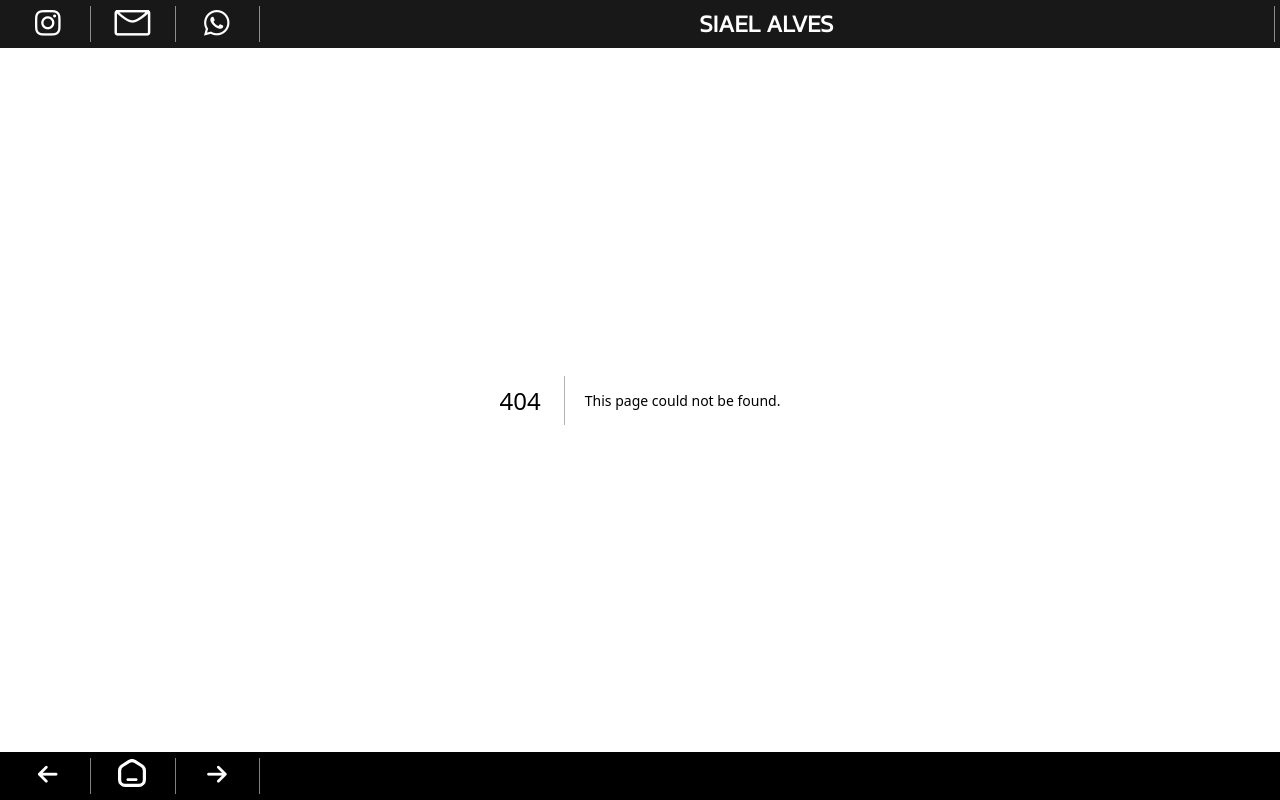
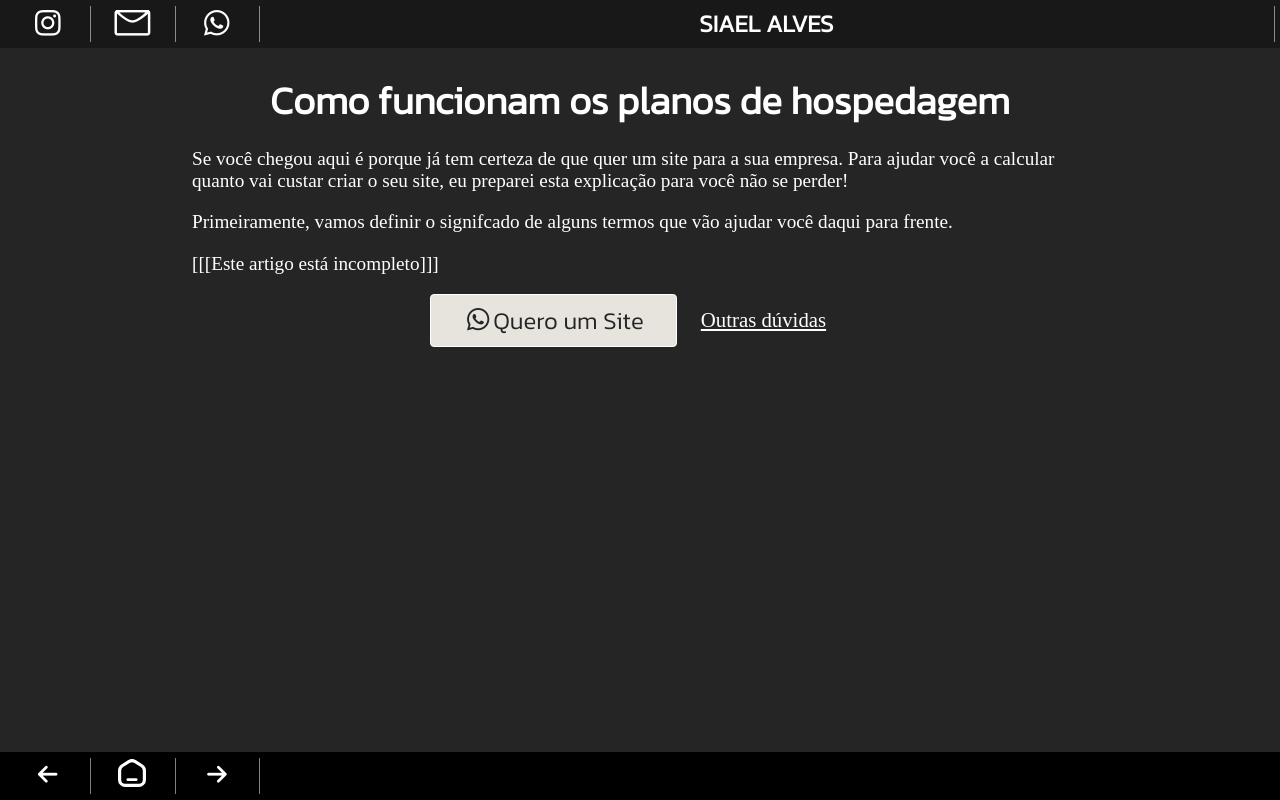
Before and after one commit to siaelalves/siaelalves-nextjs, a Next.js app: page /artigos/como-funcionam-os-planos-de-hospedagem in a window 1280 px wide. Before the commit this address had no page. Built offline with nearby package versions, Linux system fonts and the light colour scheme; a web font is replaced by a local one.

Commit message:
FEAT Adicionado conteúdo à página sobre tipos de Hospedagem.

```diff
--- /dev/null
+++ b/src/app/artigos/como-funcionam-os-planos-de-hospedagem/page.js
@@ -0,0 +1,57 @@
+import Title from "../../../components/Title/Title"
+import ImageList from '../../../components/ImageList/ImageList'
+import Paragraph from '../../../components/Paragraph/Paragraph'
+import blog from "../../../assets/interface/website-blog-option.svg"
+import landingPage from '../../../assets/interface/website-landingpage-option.svg'
+import institution from '../../../assets/interface/website-institutional-option.svg'
+import catalogue from '../../../assets/interface/website-priceCatalogue-option.svg'
+import gallery from '../../../assets/interface/website-gallery-option.svg'
+import FlatButton from "../../../components/FlatButton/FlatButton"
+import style from './page.module.css'
+import Metadata from "../../../components/Metadata/Metadata"
+
+export const metadata = {
+ title: "Como funcionam os planos de hospedagem - Siael Alves",
+ description: "Entenda melhor como os planos de hospedagem funcionam e calcule o custo do seu site antes de criá-lo! Entre em contato comigo para fazer um orçamento",
+ author: "Siael Alves",
+ creator: "Siael Alves",
+ thumbnail: "",
+ url: "https://siaelalves.com.br/artigos/como-funcionam-os-planos-de-hospedagem",
+ metadataBase: new URL('https://siaelalves.com.br'),
+ icons: {
+  icon: "favicon.svg"
+ },
+ alternates: {
+  canonical: "https://siaelalves.com.br/artigos/como-funcionam-os-planos-de-hospedagem"
+ },
+ openGraph: {
+  title: "Como funcionam os planos de hospedagem - Siael Alves",
+  description: "Entenda melhor como os planos de hospedagem funcionam e calcule o custo do seu site antes de criá-lo! Entre em contato comigo para fazer um orçamento",
+  type: 'website',
+  publishedTime: '2025-07-14T14:20:00.000Z',
+  authors: ["Siael Alves"],
+ }
+};
+
+export default function Page() {
+ const WhatsAppLink = "https://api.whatsapp.com/send?phone=5532991223016&text=Ol%C3%A1%21%20Preciso%20conversar%20com%20voc%C3%AA%20sobre%20meu%20novo%20site%21"
+
+ return (
+  <>
+   <article className={style.content}>
+    <Title title={"Como funcionam os planos de hospedagem"}/>
+    <Paragraph text="Se você chegou aqui é porque já tem certeza de que quer um site para a sua empresa. Para ajudar
+    você a calcular quanto vai custar criar o seu site, eu preparei esta explicação para você não se perder!"/>
+
+    <Paragraph text="Primeiramente, vamos definir o signifcado de alguns termos que vão ajudar você daqui para frente."/>
+
+    <Paragraph text="[[[Este artigo está incompleto]]]"/>
+
+    <div className={style.buttonLine}>
+     <FlatButton label={"Quero um Site"} icon="socialwhatsapp-icon-dark" path={WhatsAppLink} title={"Entrar em contato pelo WhatsApp"} type="primary"/>
+     <FlatButton label={"Outras dúvidas"} icon="" path={"/artigos"} title={"Ver lista de artigos"} type="terciary"/>
+    </div>
+   </article>
+  </>
+ )
+}
--- /dev/null
+++ b/src/app/artigos/como-funcionam-os-planos-de-hospedagem/page.module.css
@@ -0,0 +1,49 @@
+.content{
+ margin: 48px 0px;
+ padding: 18pt 0pt;
+ position: relative;
+
+ .navButton{
+  font-size: 1rem;
+  color: #FFFFFF;
+  padding: 6px 9px;
+  margin-top: 15px;
+
+  background-color: #00000000;
+  border-width: 2px;
+  border-color: #FFFFFF;
+  border-style: solid;
+  border-radius: 100%;
+
+  position: absolute;
+  top: 0;
+  left: 26px;
+
+  cursor: pointer;
+ }
+
+}
+
+.buttonLine{
+  display: flex;
+  flex-direction: row;
+  align-items: center;
+  justify-content: center;
+  row-gap: 4pt;
+ }
+
+@media screen and (max-width: 1024px){
+
+}
+
+@media screen and (max-width: 720px){
+
+}
+
+@media screen and (max-width: 540px){
+
+}
+
+@media screen and (max-width: 400px){
+
+}
```
